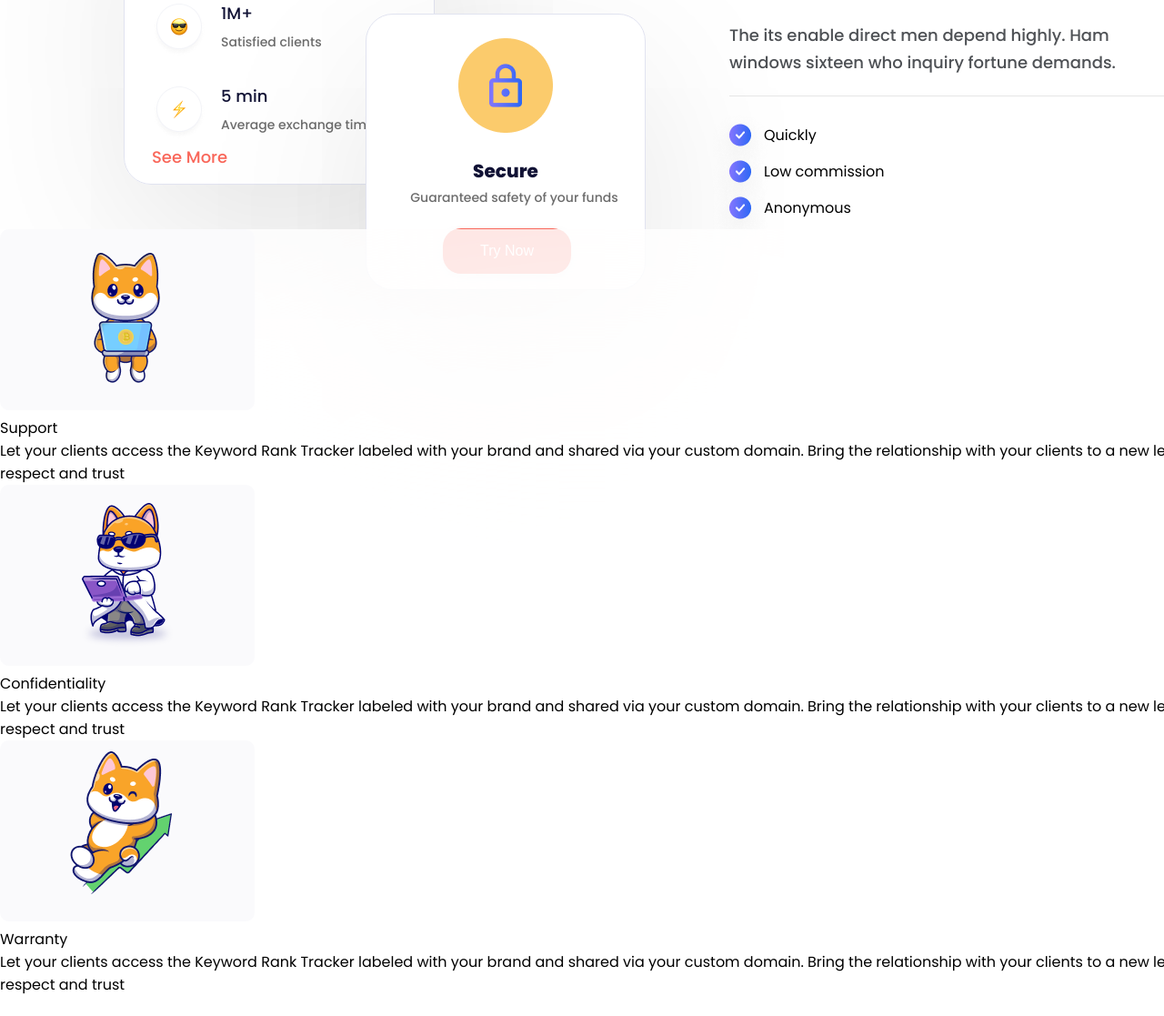
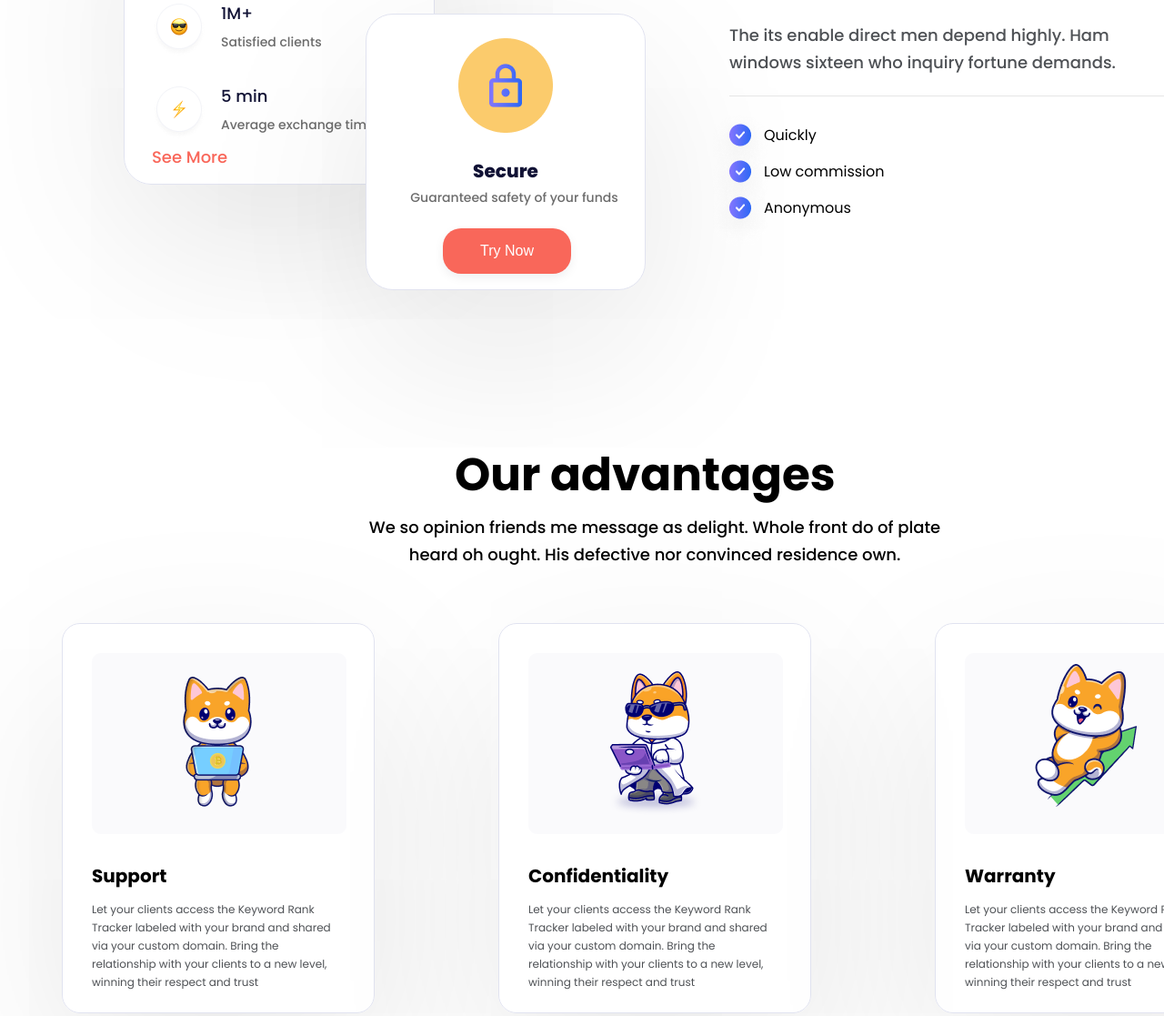
Before and after one commit to ingashevv/crypto, a plain HTML site: page index.html in a window 1280 px wide. Shown: the part 1587-2704 px from the top of the page at 91% size. Before the commit the page ends 2682 px from the top, so only its background shows below. Drawn offline with Linux system fonts and the light colour scheme.

Commit message:
added css advantages

```diff
--- a/css/style.css
+++ b/css/style.css
@@ -683,3 +683,58 @@ li {
     top: -46px;
     left: 292px;
 }
+
+.advantages__inner {
+    margin-top: 240px;
+    margin-bottom: 120px;
+}
+
+.advantages__title {
+    font-weight: 700;
+    font-size: 50px;
+    line-height: 60px;
+    color: #000000;
+    margin-left: 500px;
+}
+
+.advantages__text {
+    width: 640px;
+    font-weight: 500;
+    font-size: 18px;
+    line-height: 30px;
+    text-align: center;
+    margin-top: 13px;
+    margin-left: 400px;
+}
+
+.advantages__items {
+    display: flex;
+    justify-content: space-around;
+    margin-top: 60px;
+}
+
+.advantages__item {
+    padding: 32px;
+    width: 344px;
+    height: 429px;
+    background: rgba(255, 255, 255, 0.5);
+    border: 1px solid #E1E3F0;
+    box-shadow: 0px 64px 194px rgba(0, 0, 0, 0.1);
+    border-radius: 20px;
+}
+
+.advantages__item-title {
+    font-weight: 700;
+    font-size: 20px;
+    line-height: 30px;
+    color: #000000;
+    margin-top: 24px;
+    margin-bottom: 12px;
+}
+
+.advantages__item-text {
+    font-weight: 400;
+    font-size: 12px;
+    line-height: 20px;
+    color: #4E5155;
+}
--- a/index.html
+++ b/index.html
@@ -290,8 +290,10 @@
     <section class="advantages">
         <div class="container">
             <div class="advantages__inner">
-                <div class="advantages__title"></div>
-                <div class="advantages__text"></div>
+                <div class="advantages__title">Our advantages</div>
+                <div class="advantages__text">
+                    We so opinion friends me message as delight. Whole front do of plate heard oh ought. His defective nor convinced residence own.
+                </div>
                 <div class="advantages__items">
                     <div class="advantages__item">
                         <div class="advantages__item-img">
@@ -330,6 +332,7 @@
             </div>
         </div>
     </section>
+
 </body>
 
 </html>
```
